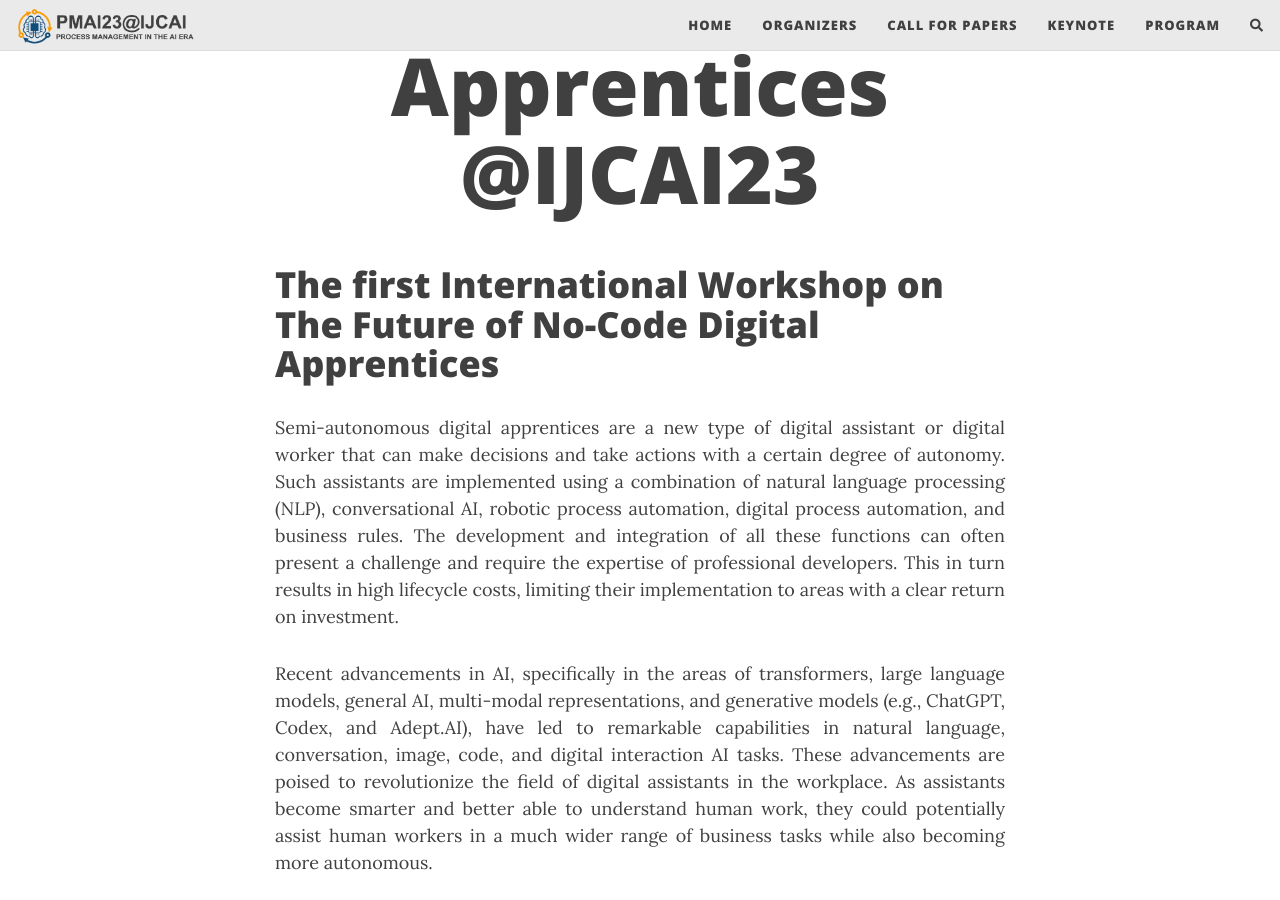
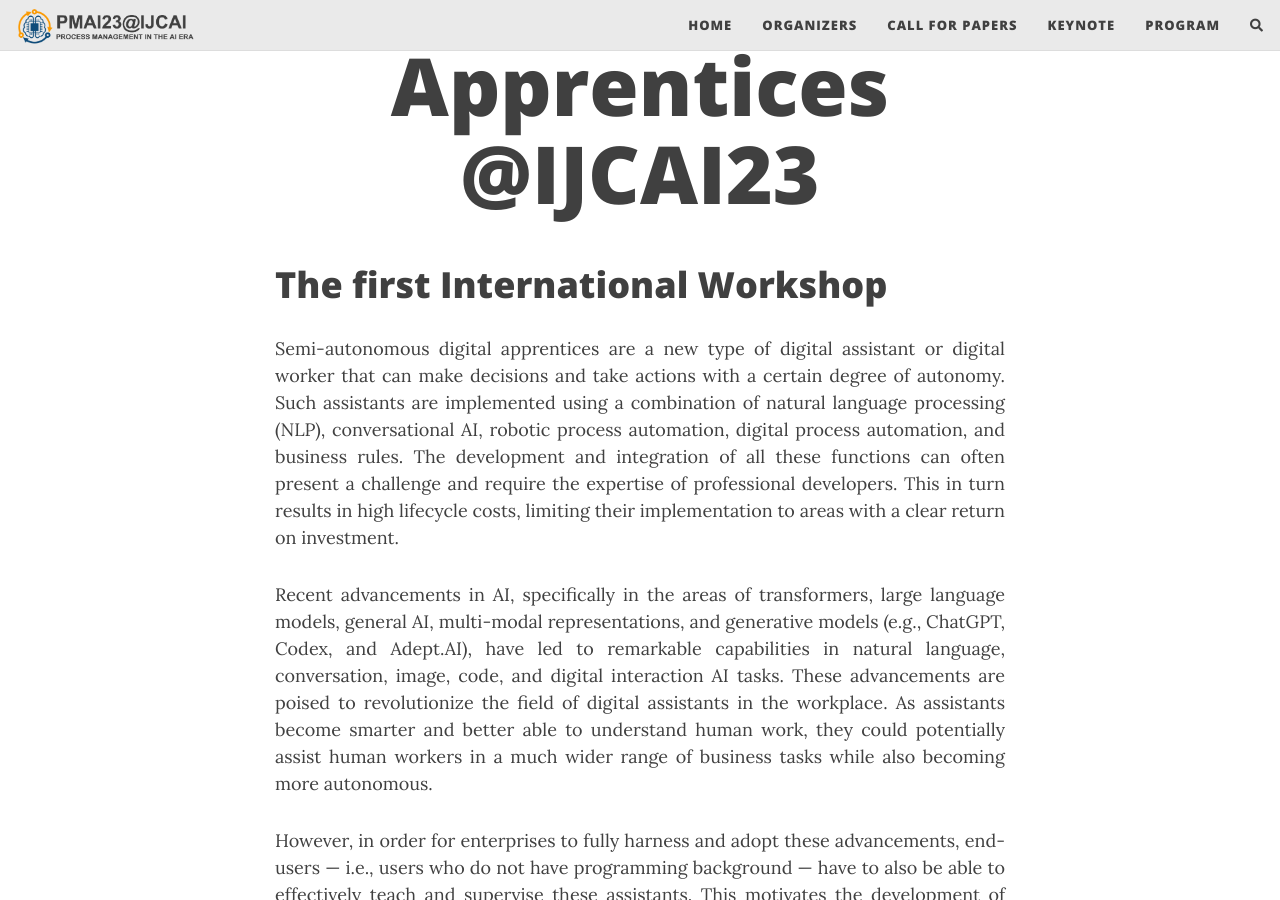
Before and after one commit to IJCAI23AutoMates/IJCAI23AutoMates..github.io, a Jekyll site: the page built from index.md, in a window 1280 px wide and 900 px high, scrolled down 353 px. Built offline with Jekyll 4.4.1, drawn with Linux system fonts in a browser that asks for light colours; nearby versions of some CDN libraries; comment, search, counter and statistics services are not loaded.

Commit message:
Update index.md

```diff
--- a/index.md
+++ b/index.md
@@ -2,7 +2,7 @@
 layout: home
 title: Auto-Mates The Future of No-Code Digital Apprentices @IJCAI23
 ---
-# The first International Workshop on The Future of No-Code Digital Apprentices
+# The first International Workshop
 
 {: style="text-align: justify"}
 Semi-autonomous digital apprentices are a new type of digital assistant or digital worker that can make decisions and take actions with a certain degree of autonomy. Such assistants are implemented using a combination of natural language processing (NLP), conversational AI, robotic process automation, digital process automation, and business rules. The development and integration of all these functions can often present a challenge and require the expertise of professional developers. This in turn results in high lifecycle costs, limiting their implementation to areas with a clear return on investment.
```
